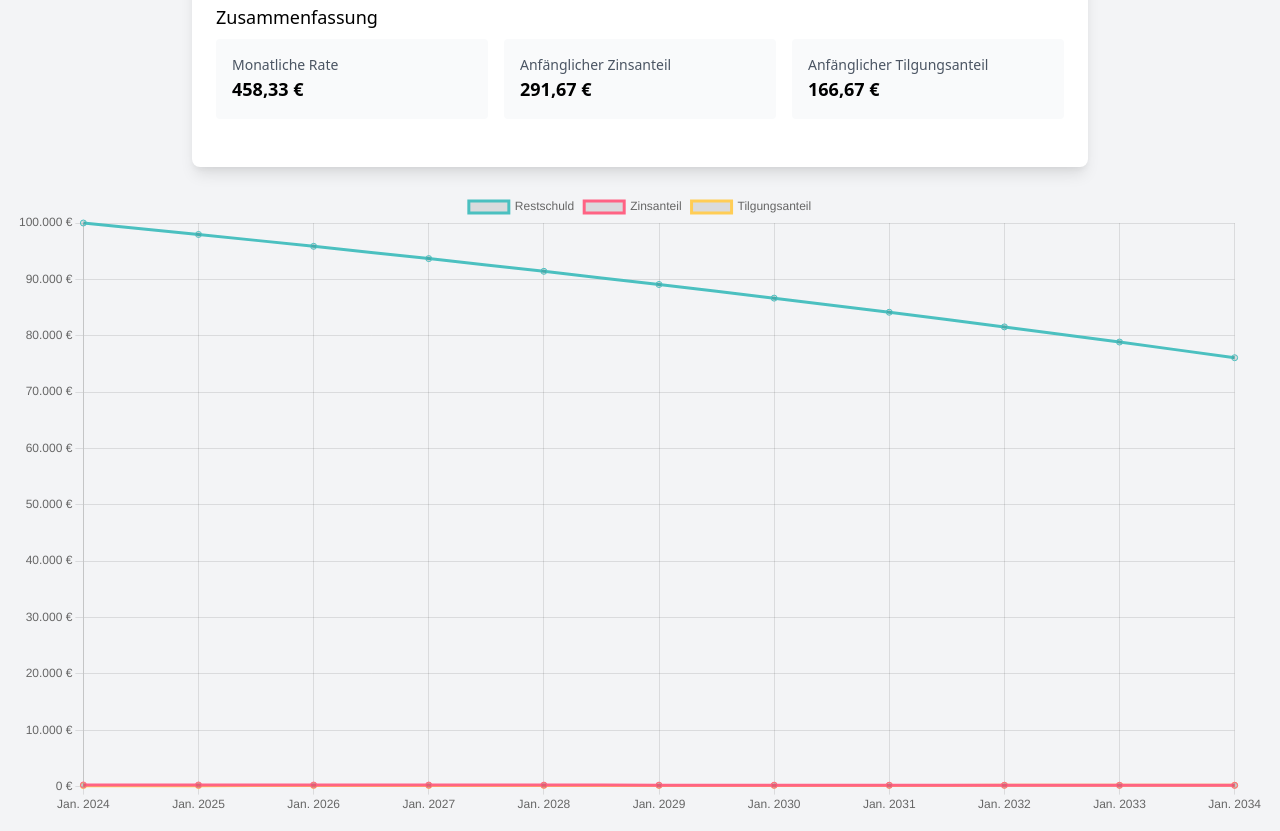
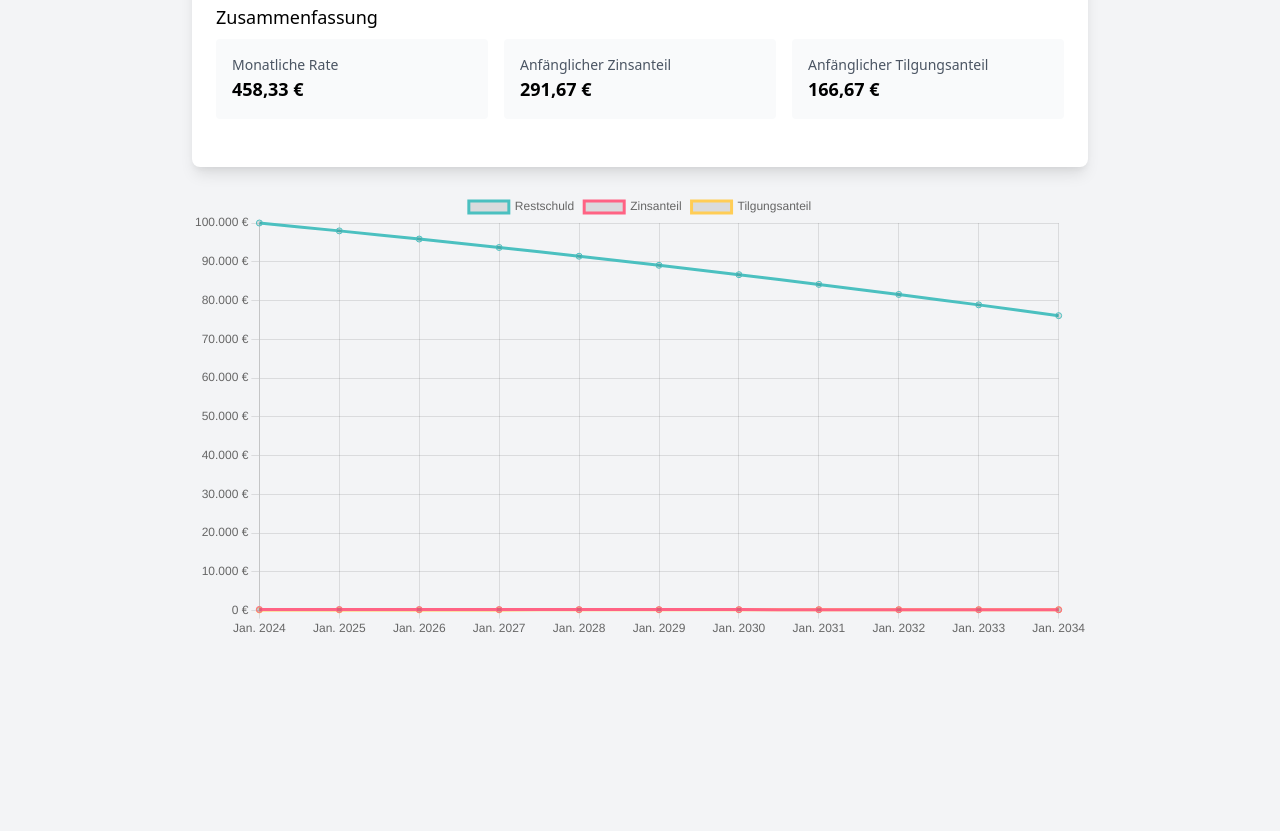
Before and after one commit to philharmonie/loan-calculator, a plain HTML site: page index.html in a window 1280 px wide. Shown: the part 351-1182 px from the top of the page. After the commit the page ends 1006 px from the top, so only its background shows below. Drawn offline with nearby package versions, Linux system fonts and the light colour scheme.

Commit message:
Update index.html

```diff
--- a/index.html
+++ b/index.html
@@ -20,7 +20,9 @@
 </head>
 <body class="bg-gray-100 p-4">
     <div id="root"></div>
-    <canvas id="chart" width="800" height="400"></canvas>
+    <div class="max-w-4xl mx-auto">
+        <canvas id="chart" width="800" height="400"></canvas>
+    </div>
 
     <script type="text/babel">
         function DarlehensRechner() {
```
